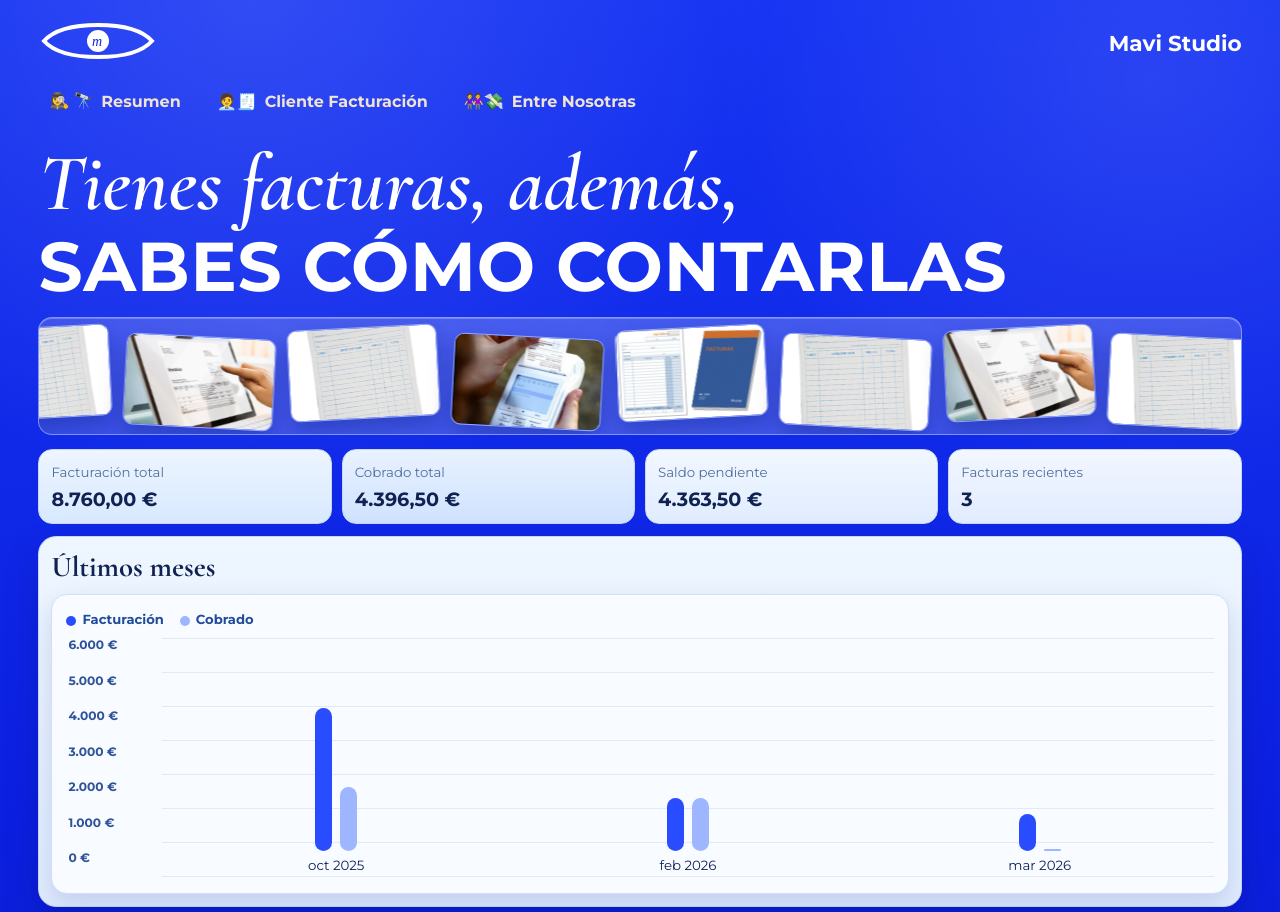
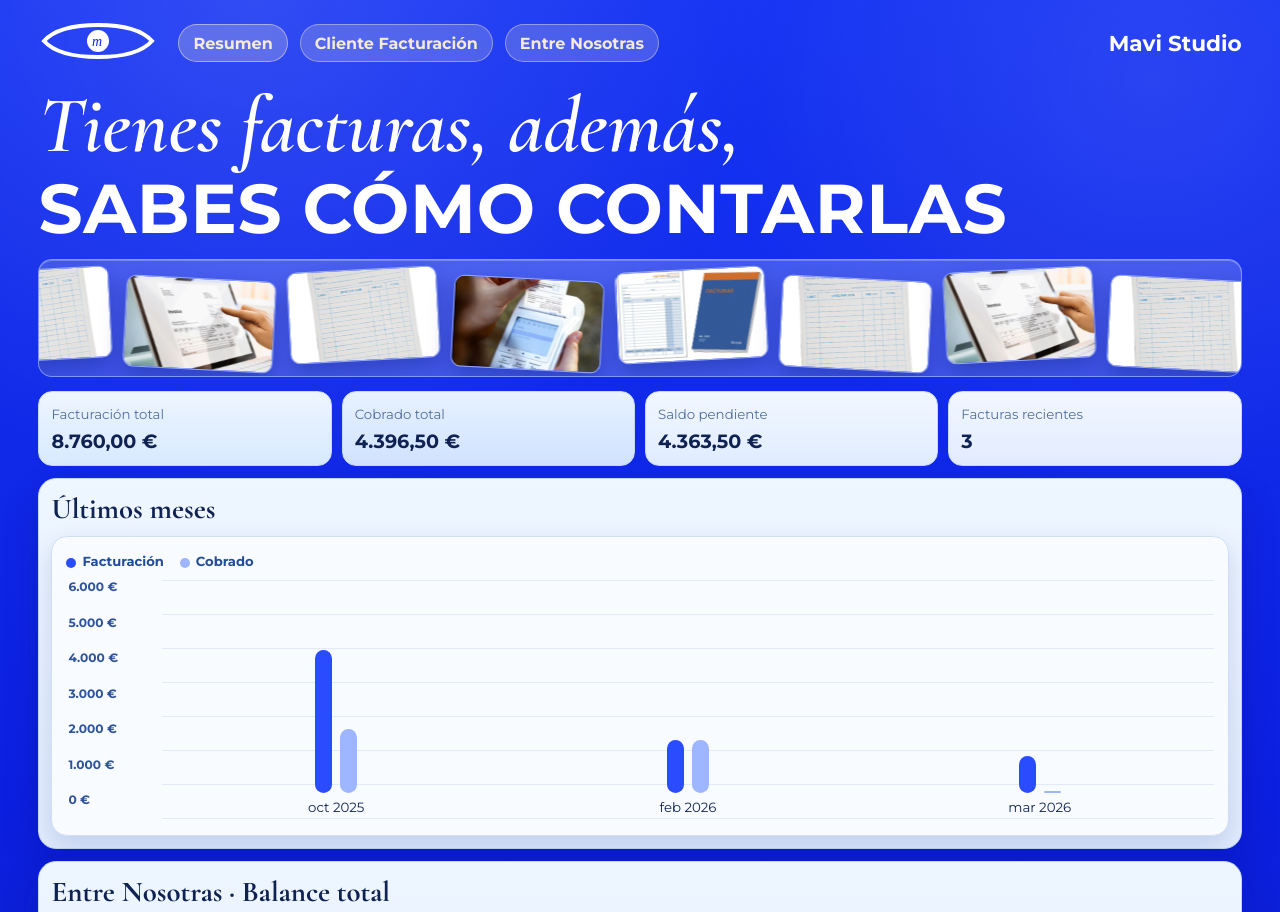
Before and after one commit to ozanturanciftci-pixel/Mavifacturas, a plain HTML site: page index.html in a window 1280 px wide. Shown: the top 912 px of the page. Drawn offline with nearby package versions, Linux system fonts and the light colour scheme.

Commit message:
Move tabs into top header, remove emojis, refine cream eye-style nav and lower footer

```diff
--- a/index.html
+++ b/index.html
@@ -20,28 +20,19 @@
         <div class="brand-left">
           <img src="mavi-eye.svg" alt="Mavi" class="eye-logo" />
         </div>
-        <div class="brand-right">Mavi Studio</div>
-      </header>
-
-      <section class="tabs-wrap">
         <nav class="main-tabs" id="mainTabs">
           <button class="main-tab active" data-tab="resumen">
-            <span class="tab-icon-wrap">
-              <span class="tab-emoji">🕵️‍♀️</span>
-              <span class="tab-emoji">🔭</span>
-            </span>
             <span class="tab-label">Resumen</span>
           </button>
           <button class="main-tab" data-tab="facturacion">
-            <span class="tab-icon-wrap">🧑‍💼🧾</span>
             <span class="tab-label">Cliente Facturación</span>
           </button>
           <button class="main-tab" data-tab="entre">
-            <span class="tab-icon-wrap">👭💸</span>
             <span class="tab-label">Entre Nosotras</span>
           </button>
         </nav>
-      </section>
+        <div class="brand-right">Mavi Studio</div>
+      </header>
       <section class="hero">
         <p class="hero-italic">Tienes facturas, además,</p>
         <h1>SABES CÓMO CONTARLAS</h1>
--- a/styles.css
+++ b/styles.css
@@ -53,9 +53,10 @@ body {
 }
 
 .topbar {
-  display: flex;
-  justify-content: space-between;
+  display: grid;
+  grid-template-columns: auto 1fr auto;
   align-items: center;
+  gap: 18px;
 }
 
 .brand-right {
@@ -153,16 +154,6 @@ h2 {
 
 .tabs-wrap, .table-card, .chart-card { padding: 12px; }
 
-.tabs-wrap {
-  background: transparent;
-  border: 0;
-  box-shadow: none;
-  width: var(--panel-width);
-  max-width: var(--panel-width);
-  margin: 0;
-  padding: 2px 0 4px;
-}
-
 .tab-panel > .card {
   width: var(--panel-width);
   max-width: var(--panel-width);
@@ -177,7 +168,9 @@ h2 {
 
 .main-tabs {
   justify-content: flex-start;
-  gap: 14px;
+  gap: 12px;
+  width: 100%;
+  padding-left: 2px;
 }
 
 .main-tab, .month-tab, .btn {
@@ -190,51 +183,29 @@ h2 {
 }
 
 .main-tab {
-  background: transparent;
-  color: #efe4d3;
+  background: rgba(245, 235, 214, 0.2);
+  color: #f5ead5;
   min-height: 38px;
-  padding: 6px 10px;
+  padding: 7px 14px;
   display: inline-flex;
   align-items: center;
-  gap: 8px;
   white-space: nowrap;
-  border-color: transparent;
-  border-radius: 10px;
+  border-color: rgba(247, 235, 212, 0.42);
+  border-radius: 999px;
   font-weight: 600;
-  transition: color 0.2s ease, background-color 0.2s ease;
+  transition: color 0.2s ease, background-color 0.2s ease, border-color 0.2s ease;
 }
 
 .main-tab.active {
-  background: transparent;
-  color: #efe4d3;
-  border-color: transparent;
-  box-shadow: none;
+  background: rgba(245, 235, 214, 0.24);
+  color: #f7ecda;
+  border-color: rgba(247, 235, 212, 0.5);
 }
 
 .main-tab:hover {
   color: #7ec3ff;
-  background: rgba(255, 255, 255, 0.08);
-}
-
-.tab-icon-wrap {
-  display: inline-flex;
-  align-items: center;
-  justify-content: center;
-  min-width: 20px;
-  gap: 4px;
-}
-
-.tab-eye-icon {
-  width: 20px;
-  height: auto;
-}
-
-.tab-eye-icon-dark {
-  filter: brightness(0) saturate(100%) invert(14%) sepia(75%) saturate(1960%) hue-rotate(208deg) brightness(92%) contrast(101%);
-}
-
-.tab-emoji {
-  line-height: 1;
+  background: rgba(255, 255, 255, 0.14);
+  border-color: rgba(118, 186, 255, 0.62);
 }
 
 .tab-label {
@@ -296,7 +267,7 @@ h2 {
   position: relative;
   z-index: 1;
   width: var(--panel-width);
-  margin: 8px auto 26px;
+  margin: 18px auto 26px;
   background: #e5e6ea;
   border-radius: 18px;
   box-shadow: var(--shadow);
```
